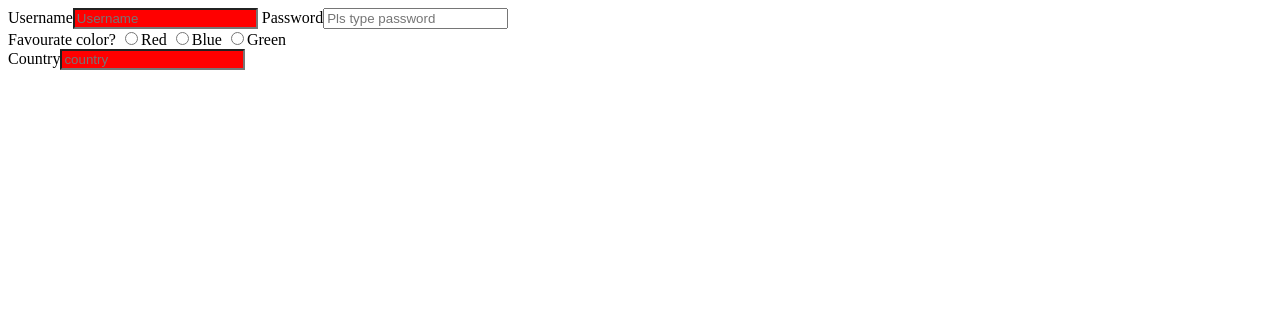
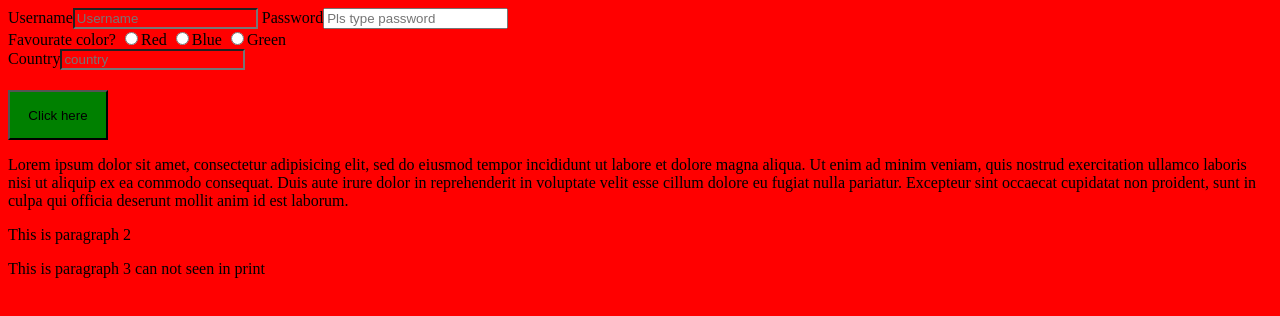
Before and after one commit to chitphyooo/Project1, a plain HTML site: page index.html in a window 1280 px wide. Drawn offline with Linux system fonts and the light colour scheme.

Commit message:
Change style

```diff
--- a/index.html
+++ b/index.html
@@ -5,6 +5,34 @@
 	<style type="text/css">
 		input[type=text]{
 			background-color: red;
+		}
+		button{
+			width: 100px;
+			height: 50px;
+			background-color: green;
+			margin-top: 20px;
+		}
+		button:hover{
+			background-color:yellow;
+		}
+		p::selection {
+			color:red;
+			background-color: yellow;
+		}
+		@media print{
+			.screen {
+				display:none;
+			}
+		}
+		@media (min-width:700px){
+			body{
+				background:red;
+			}
+		}
+		@media	(max-width:699px){
+			body{
+				background:blue;
+			}
 		}
 	</style>
 </head>
@@ -29,6 +57,15 @@
 			</div>
 		</div>
 	</form>
+	<button>Click here</button>
+	<p>Lorem ipsum dolor sit amet, consectetur adipisicing elit, sed do eiusmod
+	tempor incididunt ut labore et dolore magna aliqua. Ut enim ad minim veniam,
+	quis nostrud exercitation ullamco laboris nisi ut aliquip ex ea commodo
+	consequat. Duis aute irure dolor in reprehenderit in voluptate velit esse
+	cillum dolore eu fugiat nulla pariatur. Excepteur sint occaecat cupidatat non
+	proident, sunt in culpa qui officia deserunt mollit anim id est laborum.</p>
+	<p> This is paragraph 2</p>
+	<p class="screen">This is paragraph 3 can not seen in print</p>
 
 </body>
 </html>
```
